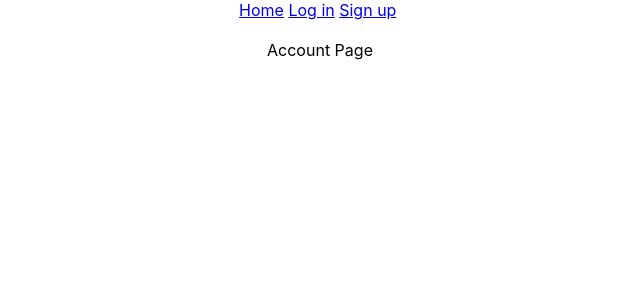
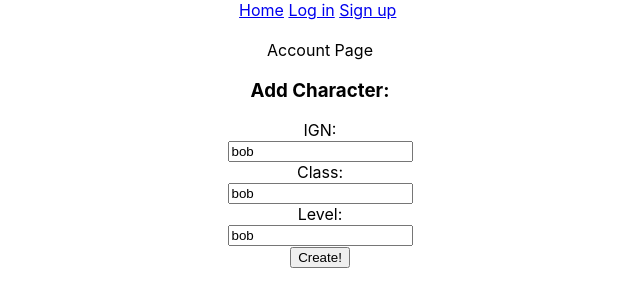
Before and after one commit to Cowfactory/maple-manager, a React app in the folder client/: page /account in a window 1280 px wide. Shown: the whole page, without its empty margins (320-960 px from the left). Built offline with nearby package versions, Linux system fonts and the light colour scheme; no server answers.

Commit message:
Added async/await auto-login if local token present

```diff
--- a/client/package.json
+++ b/client/package.json
@@ -3,6 +3,7 @@
   "version": "0.1.0",
   "private": true,
   "dependencies": {
+    "@material-ui/core": "^3.6.0",
     "axios": "^0.18.0",
     "react": "^16.6.3",
     "react-dom": "^16.6.3",
--- a/client/public/index.html
+++ b/client/public/index.html
@@ -1,5 +1,6 @@
 <!DOCTYPE html>
 <html lang="en">
+
 <head>
   <meta charset="utf-8">
   <link rel="shortcut icon" href="%PUBLIC_URL%/favicon.ico">
@@ -19,8 +20,11 @@
       work correctly both with client-side routing and a non-root public URL.
       Learn how to configure a non-root public URL by running `npm run build`.
     -->
+  <link rel="stylesheet" href="https://fonts.googleapis.com/css?family=Roboto:300,400,500">
+  <link rel="stylesheet" href="https://fonts.googleapis.com/icon?family=Material+Icons">
   <title>React App</title>
 </head>
+
 <body>
   <noscript>
     You need to enable JavaScript to run this app.
@@ -37,4 +41,5 @@
       To create a production bundle, use `npm run build` or `yarn build`.
     -->
 </body>
+
 </html>
--- /dev/null
+++ b/client/src/components/CharacterCreateForm/CharacterCreateForm.js
@@ -0,0 +1,55 @@
+import React, { Component } from 'react';
+import errorPanel from '../ErrorPanel/ErrorPanel';
+
+class CharacterCreateForm extends Component {
+    constructor(props) {
+        super(props);
+        this.state = {
+            joe: "bob"
+        }
+    }
+    handleSomeChange = () => {
+
+    }
+    handleSubmit = () => {
+
+    }
+
+    render() {
+        return (
+            <div>
+                <h3>Add Character:</h3>
+                {errorPanel}
+                <form onSubmit={this.handleSubmit}>
+                    <div>
+                        <div>
+                            <label htmlFor="l-ign">IGN:</label>
+                        </div>
+                        <div>
+                            <input name="l-ign" type='text' value={this.state.joe} onChange={this.handleSomeChange} />
+                        </div>
+                    </div>
+                    <div>
+                        <div>
+                            <label htmlFor="l-class">Class:</label>
+                        </div>
+                        <div>
+                            <input name="l-class" type='text' value={this.state.joe} onChange={this.handleSomeChange} />
+                        </div>
+                    </div>
+                    <div>
+                        <div>
+                            <label htmlFor="l-level">Level:</label>
+                        </div>
+                        <div>
+                            <input name="l-level" type='text' value={this.state.joe} onChange={this.handleSomeChange} />
+                        </div>
+                    </div>
+                    <input type="submit" value='Create!' />
+                </form>
+            </div>
+        )
+    }
+};
+
+export default CharacterCreateForm;
--- a/client/src/pages/AccountPage/AccountPage.jsx
+++ b/client/src/pages/AccountPage/AccountPage.jsx
@@ -1,4 +1,5 @@
 import React from 'react';
+import CharacterCreateForm from '../../components/CharacterCreateForm/CharacterCreateForm';
 
 const AccountPage = (props) => {
     return (
@@ -6,6 +7,7 @@ const AccountPage = (props) => {
             {props.NavBar}
             <br />
             Account Page
+            <CharacterCreateForm />
             {}
         </div>
     );
--- a/client/src/pages/App/App.js
+++ b/client/src/pages/App/App.js
@@ -27,6 +27,7 @@ class App extends Component {
 
     /*--- Lifecycle Methods ---*/
     componentDidMount() {
+        this.setUserStateFromLocalToken();
     }
 
     render() {
@@ -84,9 +85,9 @@ class App extends Component {
         }
     }
 
-    challengeAuthStatus = () => {
+    setUserStateFromLocalToken = async () => {
         try {
-            let result = tokenService.checkForLocalToken();
+            let result = await tokenService.authMeFromLocalToken();
             if(result) {
                 // Token found; lift to state
                 this.setState({
@@ -102,6 +103,7 @@ class App extends Component {
             }
         } catch(err) {
             // Authentication challenge failed; reset state + include error msg
+            console.log("auth challenge failed");
             this.setState({
                 token: '',
                 user: null,
--- a/client/src/pages/SignupPage/SignupPage.jsx
+++ b/client/src/pages/SignupPage/SignupPage.jsx
@@ -154,7 +154,7 @@ class SignupPage extends Component {
                 <form onSubmit={this.handleSubmit}>
                     <div className={styles.inputBox}>
                         <div className={styles.leftCol}>
-                            <label htmlFor="s-name">Name:</label>
+                            <label htmlFor="s-name">Username:</label>
                         </div>
                         <div className={styles.rightCol}>
                             <input name="s-name" type='text' value={this.state.name} onChange={this.handleNameChange} />
--- a/client/src/utils/tokenService.js
+++ b/client/src/utils/tokenService.js
@@ -16,34 +16,35 @@ function removeToken() {
     localStorage.removeItem('mapleToken');
 }
 
-function authMeFromToken() {
+function authMeFromLocalToken() {
+    return new Promise((resolve, reject) => {
         // Look in local storage for the token
         let token = localStorage.getItem('mapleToken')
         if (!token || token === 'undefined') {
             removeToken();
-        return false;
+            reject('No token in localStorage');
         }
 
         // Token found in localStorage - send it to the back for verification
         axios.post('/auth/me/from/token', {token})
             .then(result => {
                 if (result.data.type !== 'success') {
-                throw new Error(result.data.message);
+                    reject(result.data.message);
                 } else {
                     // Success - Put the token in localStorage
-                console.log("Auth me success - ", result)
                     localStorage.setItem('mapleToken', result.data.token)
                     let ret = {
                         token: result.data.token,
                         user: result.data.user
                     }
-                return ret;
+                    resolve(ret);
                 }
+        })
     })
 }
 
 export default {
     setToken,
     removeToken,
-    authMeFromToken
+    authMeFromLocalToken
 }
```
Also changed, not shown: client/src/utils/AuthError.js (deleted, +0 -8 lines), client/src/components/CharacterCreateForm/CharacterCreateForm.module.css (added), 1 other file. Lines whose indentation alone changed are shown as unchanged.
